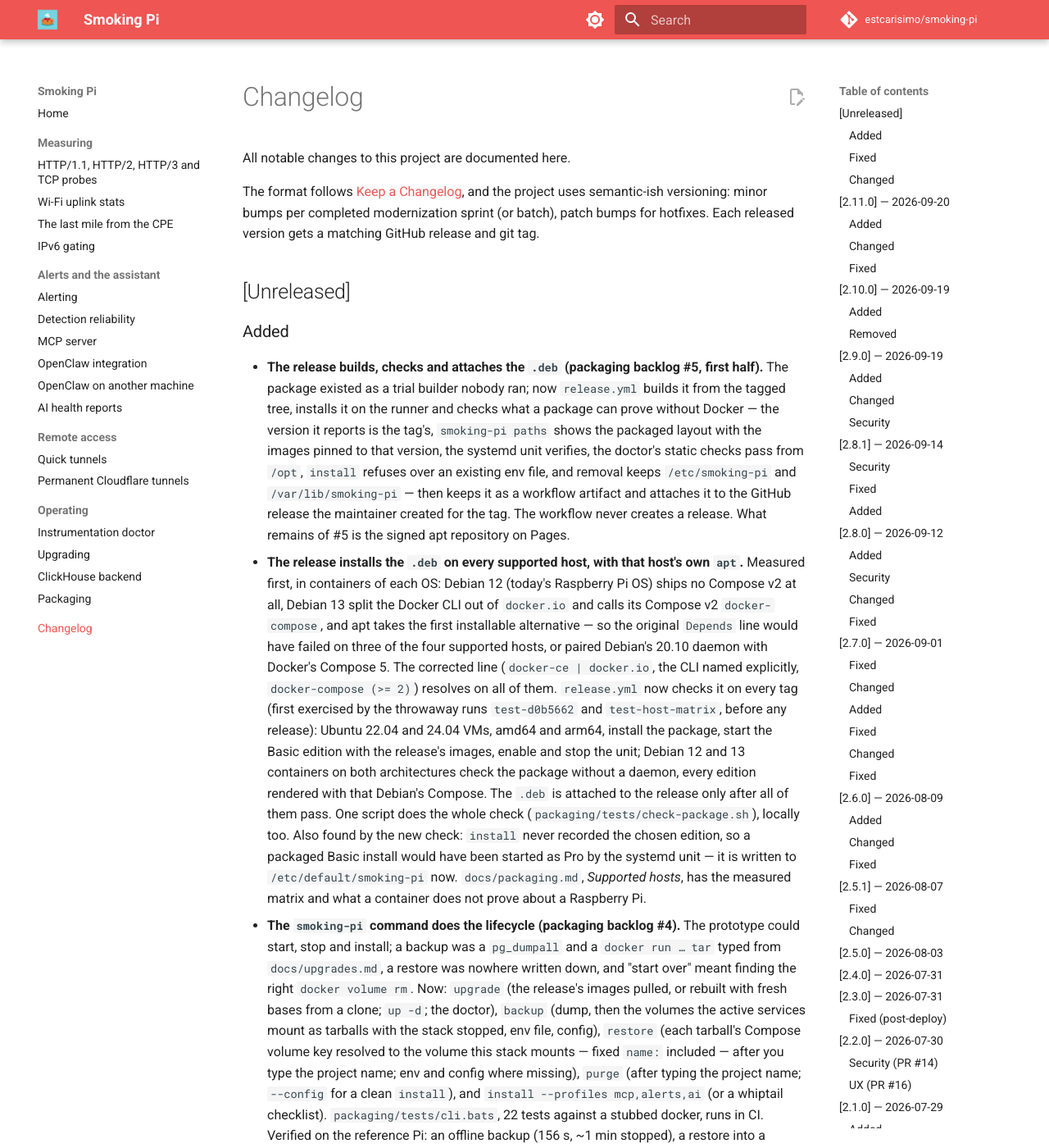
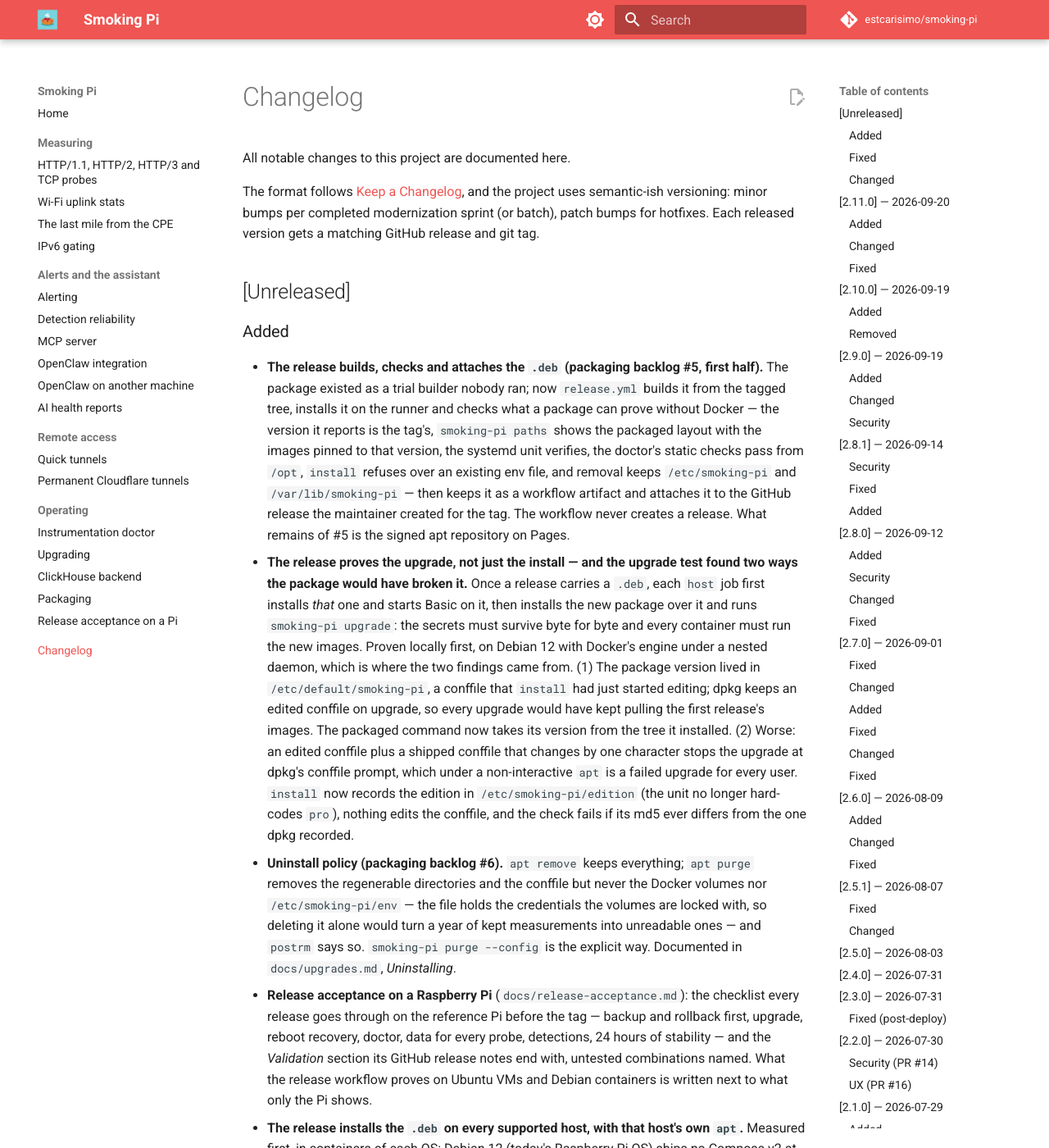
Before and after one commit to estcarisimo/smoking-pi, an MkDocs documentation site: the page built from docs/changelog.md, in a window 1280 px wide and 1400 px high. Shown: the whole window at 82% size. Built offline with MkDocs 1.6.1 and Material for MkDocs 9.7.7, drawn with Linux system fonts in a browser that asks for light colours; comment, search, counter and statistics services are not loaded; some of the changed text lies outside the part shown.

Commit message:
feat: the release proves the upgrade from the previous package — which found the version and the edition in a conffile that dpkg would have kept, or stopped at
Once a release carries a .deb, each host job installs that one, starts
Basic on it, installs the new package over it and runs `smoking-pi
upgrade`: the env file must be byte-identical afterwards and every
container must run the new images. Proven first on Debian 12 with
Docker's engine under a nested daemon on the Pi (five runs; exit 0).

What it found: (1) SMOKING_PI_VERSION lived in /etc/default/smoking-pi, a
conffile `install` had just started editing (the edition) -- dpkg keeps an
edited conffile, so every upgrade would have pulled the first release's
images; the packaged command now takes its version from the installed
tree. (2) An edited conffile plus a shipped one that changes by a
character stops the upgrade at dpkg's conffile prompt -- under a
non-interactive apt, a failed upgrade for everyone. The edition is now a
state file (/etc/smoking-pi/edition), the unit no longer hard-codes pro,
nothing edits the conffile, and the check fails if its md5 differs from
dpkg's record. Throwaway pins go through the environment and a unit
drop-in. `--allow-downgrades`: a 0.0.0~test-* build sorts below any
release.

Also: the uninstall policy (backlog #6) as postrm -- purge keeps the env
file with the volumes it unlocks, and says so; the Raspberry Pi release
acceptance checklist and the Validation record (docs/release-acceptance.md);
`purge only what is installed` on the runner.

Co-Authored-By: Claude Opus 5 <noreply@anthropic.com>

```diff
--- a/CHANGELOG.md
+++ b/CHANGELOG.md
@@ -23,6 +23,38 @@ version gets a matching GitHub release and git tag.
   attaches it to the GitHub release the maintainer created for the tag.
   The workflow never creates a release. What remains of #5 is the signed
   apt repository on Pages.
+- **The release proves the upgrade, not just the install — and the
+  upgrade test found two ways the package would have broken it.** Once a
+  release carries a `.deb`, each `host` job first installs *that* one and
+  starts Basic on it, then installs the new package over it and runs
+  `smoking-pi upgrade`: the secrets must survive byte for byte and every
+  container must run the new images. Proven locally first, on Debian 12
+  with Docker's engine under a nested daemon, which is where the two
+  findings came from. (1) The package version lived in
+  `/etc/default/smoking-pi`, a conffile that `install` had just started
+  editing; dpkg keeps an edited conffile on upgrade, so every upgrade
+  would have kept pulling the first release's images. The packaged
+  command now takes its version from the tree it installed. (2) Worse: an
+  edited conffile plus a shipped conffile that changes by one character
+  stops the upgrade at dpkg's conffile prompt, which under a
+  non-interactive `apt` is a failed upgrade for every user. `install` now
+  records the edition in `/etc/smoking-pi/edition` (the unit no longer
+  hard-codes `pro`), nothing edits the conffile, and the check fails if
+  its md5 ever differs from the one dpkg recorded.
+- **Uninstall policy (packaging backlog #6).** `apt remove` keeps
+  everything; `apt purge` removes the regenerable directories and the
+  conffile but never the Docker volumes nor `/etc/smoking-pi/env` — the
+  file holds the credentials the volumes are locked with, so deleting it
+  alone would turn a year of kept measurements into unreadable ones —
+  and `postrm` says so. `smoking-pi purge --config` is the explicit way.
+  Documented in `docs/upgrades.md`, *Uninstalling*.
+- **Release acceptance on a Raspberry Pi** (`docs/release-acceptance.md`):
+  the checklist every release goes through on the reference Pi before the
+  tag — backup and rollback first, upgrade, reboot recovery, doctor, data
+  for every probe, detections, 24 hours of stability — and the
+  *Validation* section its GitHub release notes end with, untested
+  combinations named. What the release workflow proves on Ubuntu VMs and
+  Debian containers is written next to what only the Pi shows.
 - **The release installs the `.deb` on every supported host, with that
   host's own `apt`.** Measured first, in containers of each OS: Debian 12
   (today's Raspberry Pi OS) ships no Compose v2 at all, Debian 13 split
--- a/mkdocs.yml
+++ b/mkdocs.yml
@@ -33,6 +33,7 @@ nav:
       - Upgrading: upgrades.md
       - ClickHouse backend: clickhouse.md
       - Packaging: packaging.md
+      - Release acceptance on a Pi: release-acceptance.md
   - Changelog: changelog.md
 
 theme:
```
Also changed, not shown: CONTRIBUTING.md (+4 -2 lines), docs/packaging.md (+25 -10 lines), docs/release-acceptance.md (added, +133 -0 lines), docs/upgrades.md (+22 -0 lines), 6 other files.
